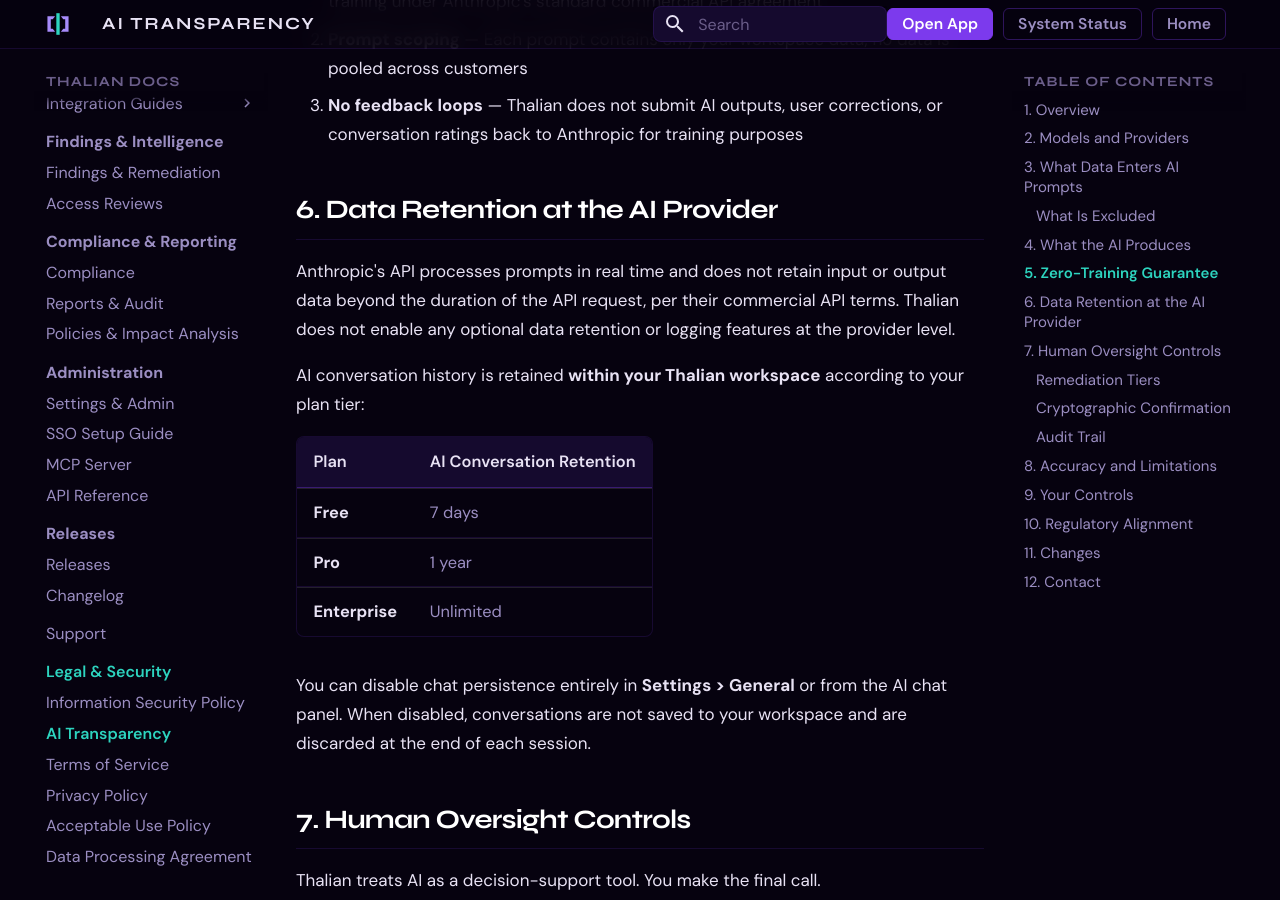
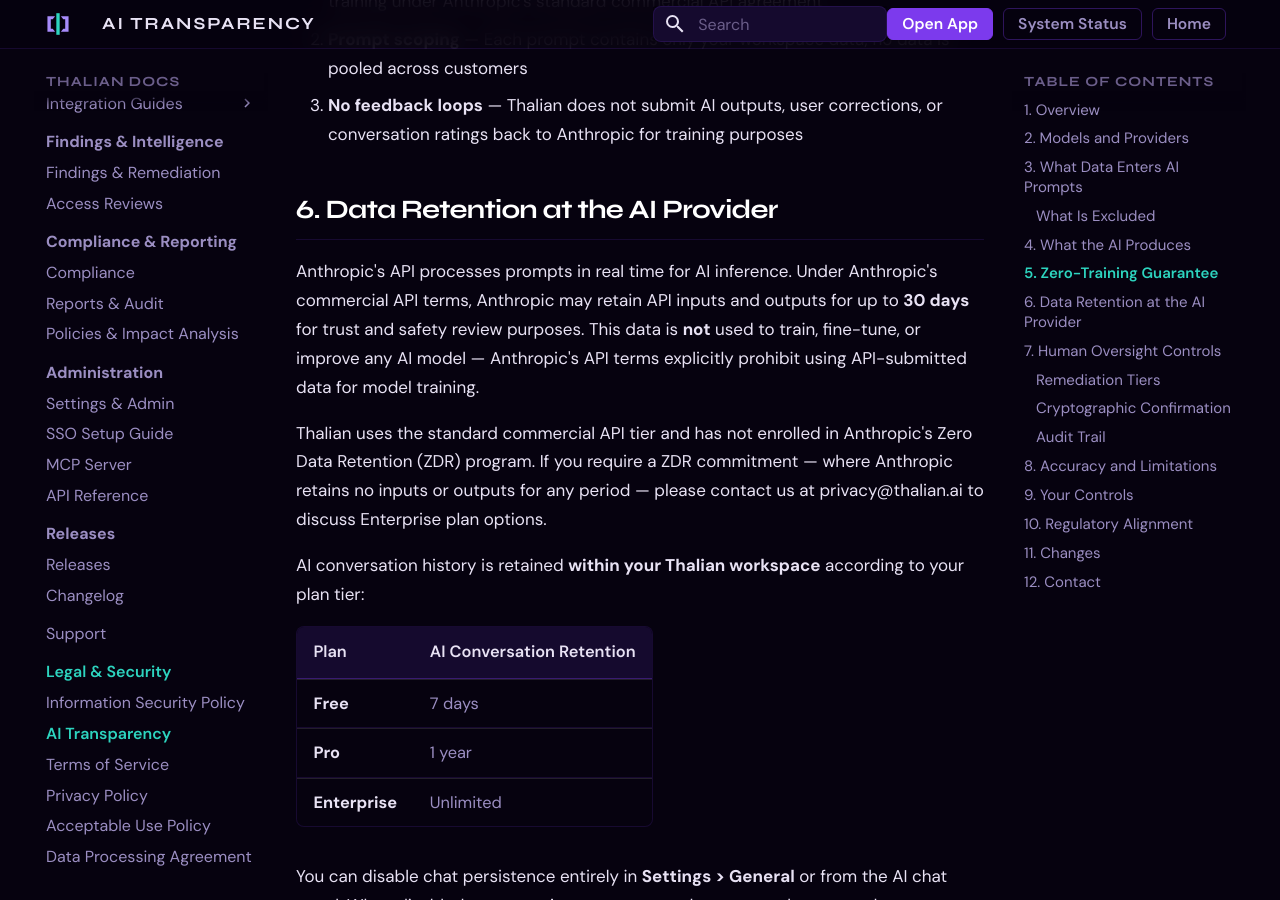
Before and after one commit to tori-mf13/thalian-docs, an MkDocs documentation site: the page built from docs/ai-transparency.md, in a window 1280 px wide and 900 px high, scrolled down 3169 px. Built offline with MkDocs 1.6.1 and Material for MkDocs 9.7.7, drawn with Linux system fonts in a browser that asks for light colours; some of the changed text lies outside the part shown.

Commit message:
docs: bump Enterprise model to Claude Opus 4.7 and clarify Anthropic retention
- ai-transparency.md: Enterprise AI chat/analysis now names Claude Opus 4.7; clarify Anthropic's 30-day trust & safety retention and ZDR availability on request
- api-reference.md: update /chat sample response model to claude-opus-4-7
- changelog.md: add April 2026 entry for Opus 4.7 on Enterprise

Co-Authored-By: Claude Opus 4.6 <noreply@anthropic.com>

```diff
--- a/docs/ai-transparency.md
+++ b/docs/ai-transparency.md
@@ -69,7 +69,9 @@ Your data is **not** used to train, fine-tune, or improve any AI model. This gua
 
 ## 6. Data Retention at the AI Provider
 
-Anthropic's API processes prompts in real time and does not retain input or output data beyond the duration of the API request, per their commercial API terms. Thalian does not enable any optional data retention or logging features at the provider level.
+Anthropic's API processes prompts in real time for AI inference. Under Anthropic's commercial API terms, Anthropic may retain API inputs and outputs for up to **30 days** for trust and safety review purposes. This data is **not** used to train, fine-tune, or improve any AI model — Anthropic's API terms explicitly prohibit using API-submitted data for model training.
+
+Thalian uses the standard commercial API tier and has not enrolled in Anthropic's Zero Data Retention (ZDR) program. If you require a ZDR commitment — where Anthropic retains no inputs or outputs for any period — please contact us at privacy@thalian.ai to discuss Enterprise plan options.
 
 AI conversation history is retained **within your Thalian workspace** according to your plan tier:
 
```
Also changed, not shown: other parts of docs/ai-transparency.md (+2 -2 lines), docs/api-reference.md (+1 -1 lines), docs/changelog.md (+2 -0 lines).
